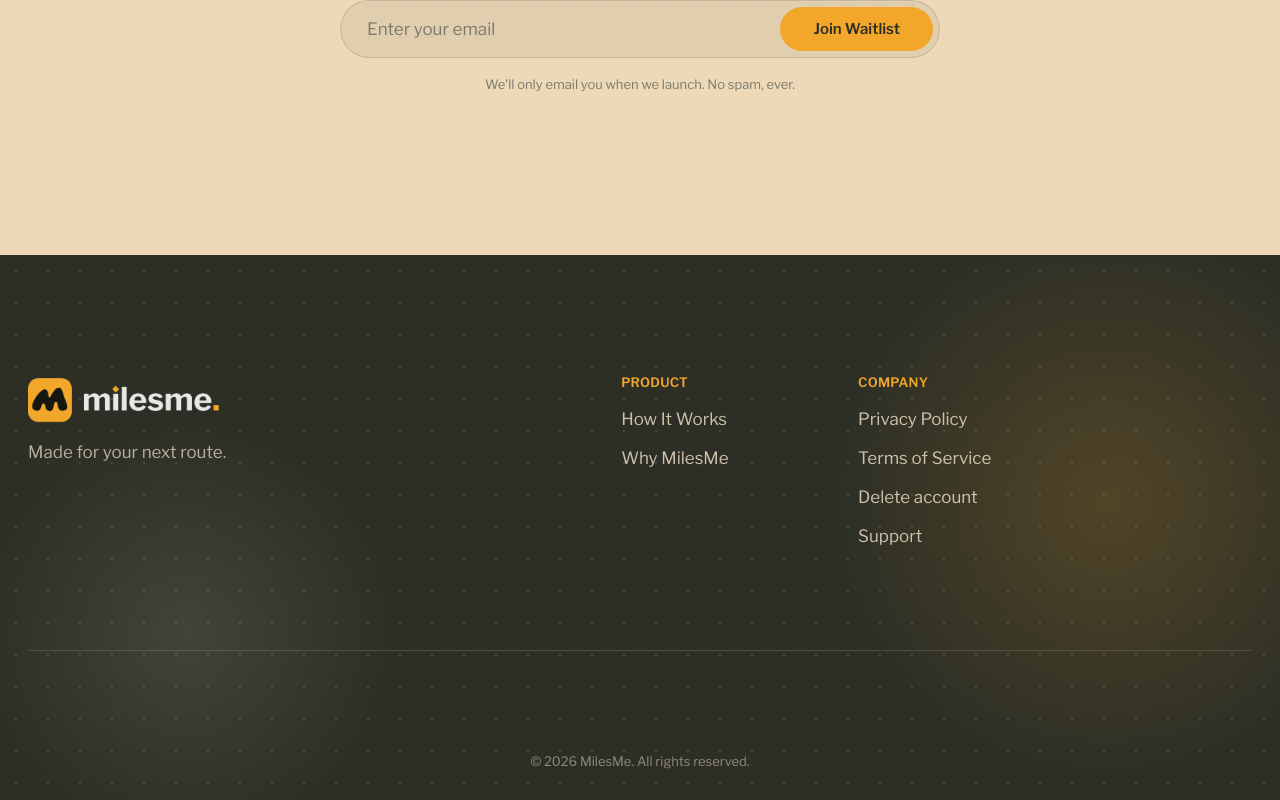
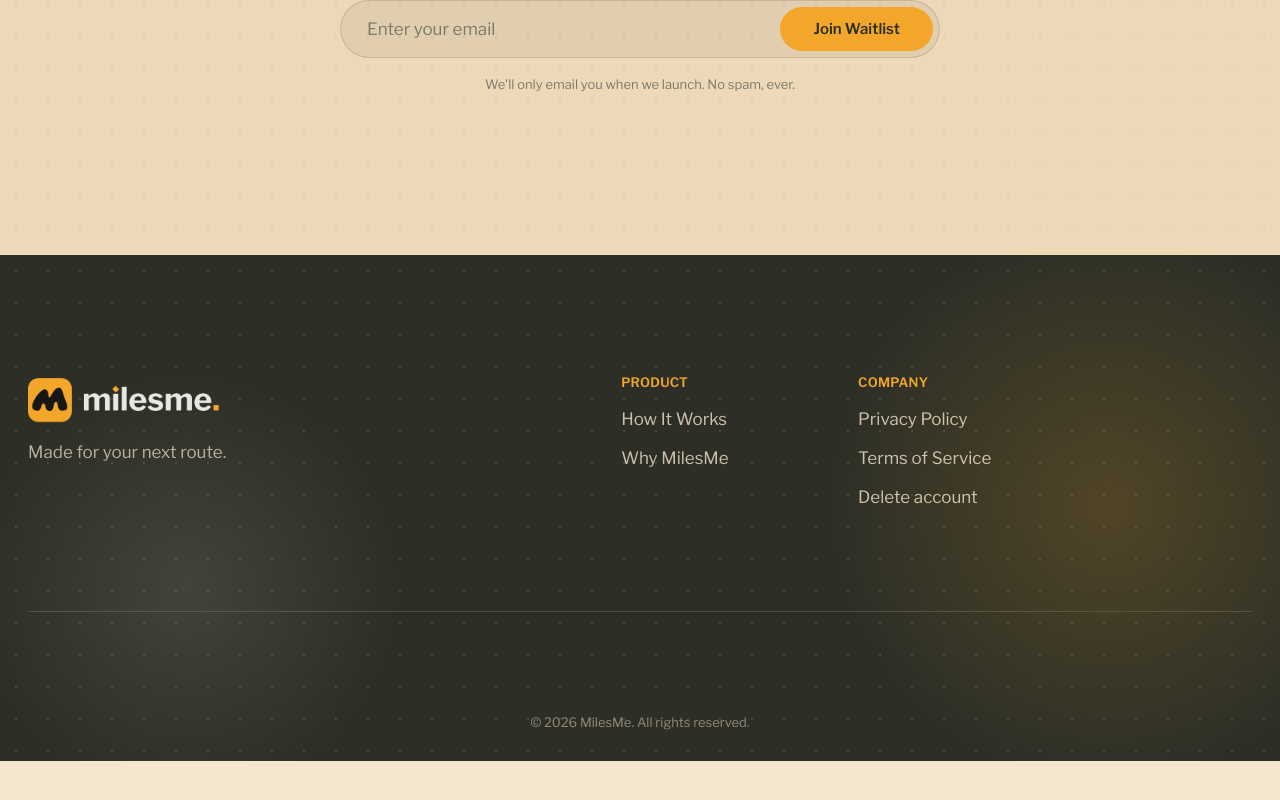
Before and after one commit to Vanta-Labs-S-L/milesme-website, a Next.js app: page / in a window 1280 px wide. Shown: the part 5279-6079 px from the top of the page. After the commit the page ends 6040 px from the top, so only its background shows below. Built offline with nearby package versions, Linux system fonts and the light colour scheme.

Commit message:
Reverting the change.
A /support page already exists

```diff
--- a/components/FooterNew.tsx
+++ b/components/FooterNew.tsx
@@ -30,7 +30,6 @@ export function FooterNew() {
                 <Link href="/legal#privacy-policy" className={styles.link}>Privacy Policy</Link>
                 <Link href="/legal#terms-of-service" className={styles.link}>Terms of Service</Link>
                 <Link href="/legal/delete-account" className={styles.link}>Delete account</Link>
-                <a href="mailto:support@milesme.app" className={styles.link}>Support</a>
               </nav>
             </div>
 
```
